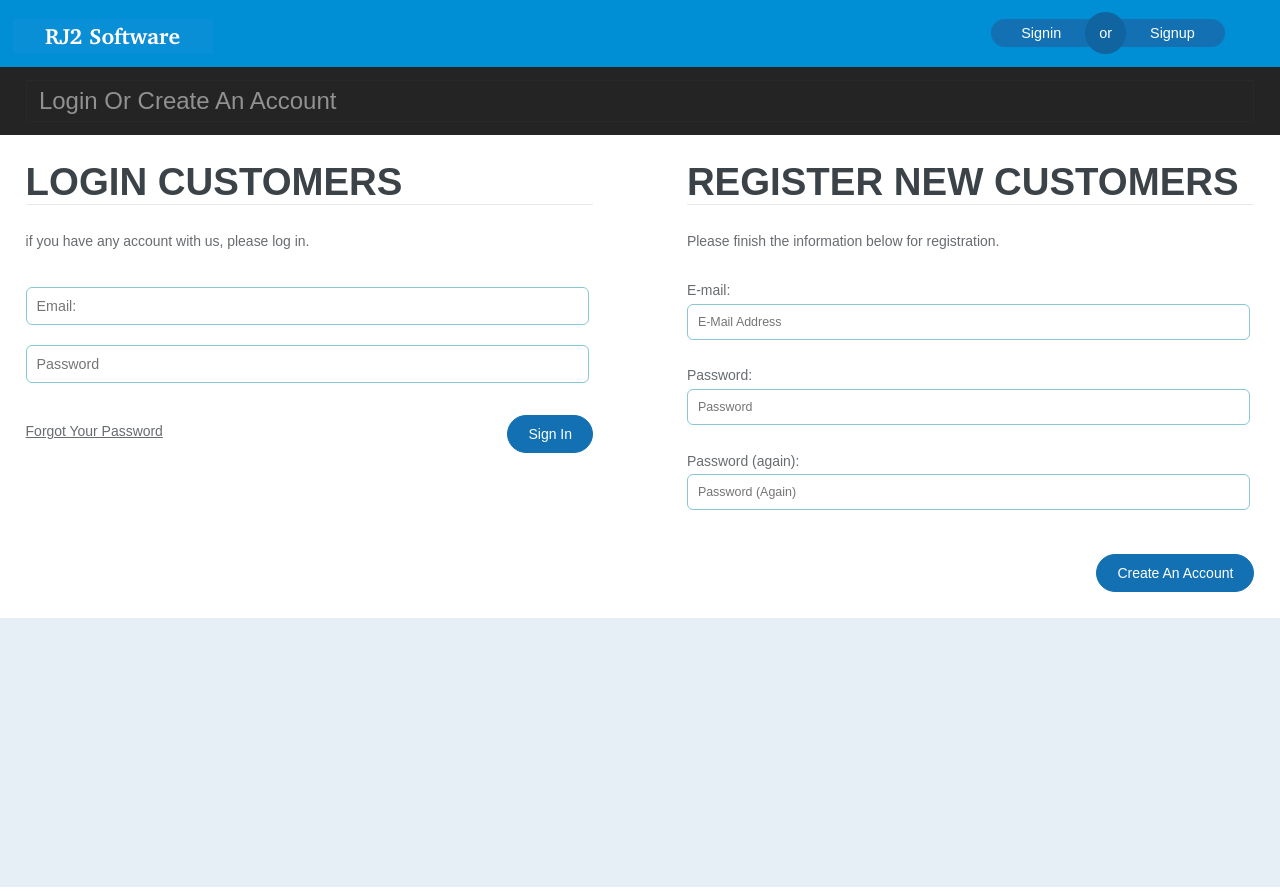
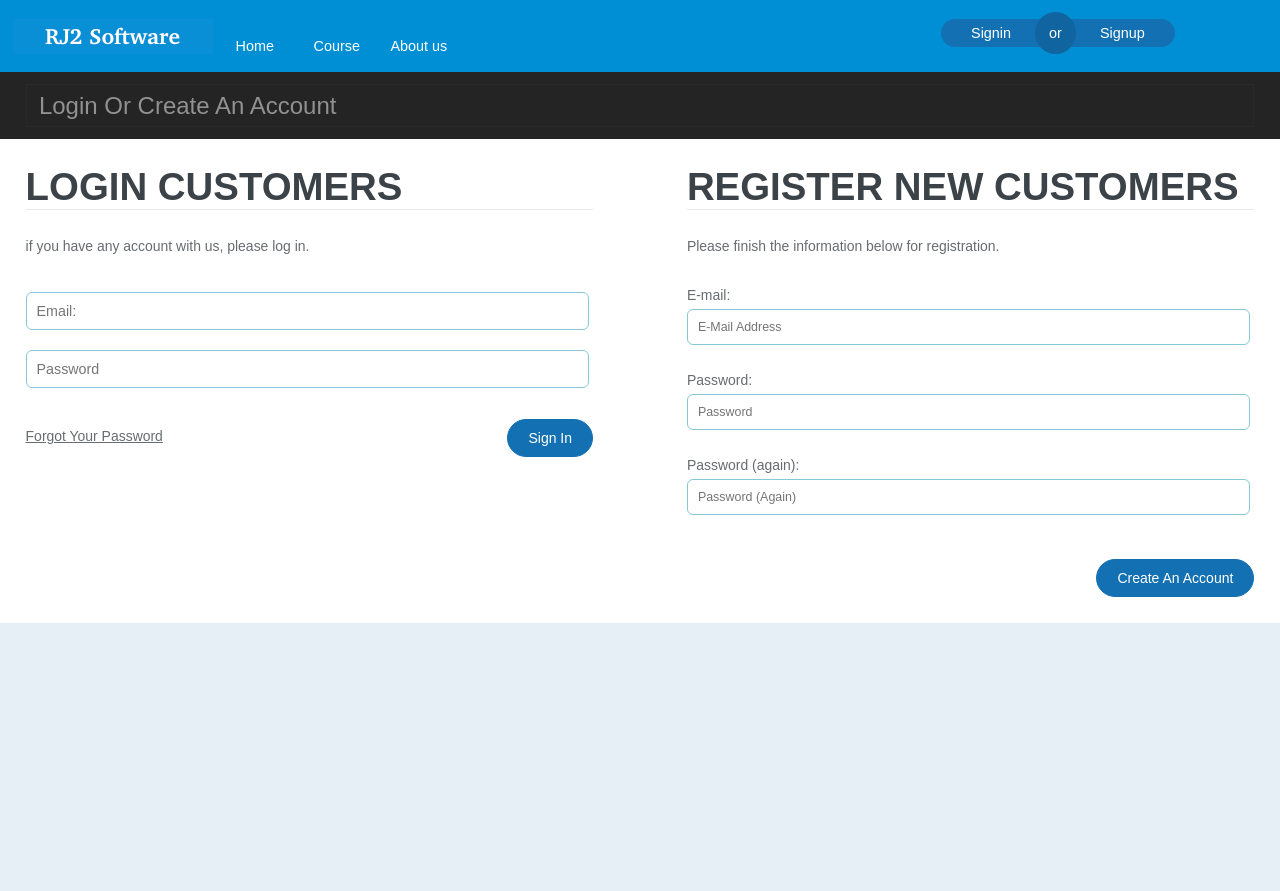
Before and after one commit to justin-f-perez/rj2, a Django app: page /accounts/signup/ in a window 1280 px wide. Run offline with Django 3.2, Linux system fonts and the light colour scheme.

Commit message:
Changing a template

```diff
--- a/rj2/static/rj2/css/style.css
+++ b/rj2/static/rj2/css/style.css
@@ -27,6 +27,35 @@ body {
   background: #ffffff;
 }
 
+#sddm
+{	margin: 0 auto;
+    padding-top: 20px;
+    width: auto;
+    height:23px;
+}
+
+#sddm li
+{	margin: 0;
+    padding-left: 2px;
+    list-style: none;
+    float: left;
+}
+
+#sddm li a
+{	display: block;
+    text-align: center;
+    padding: 5px;
+    font-size:0.9em;
+    width: 70px;
+    color:#ffffff;
+    text-align: center;
+    text-decoration: none}
+
+#sddm li a:hover
+{	color:#76AE41;
+}
+
+
 
 .header {
 	background:#008FD5;
@@ -39,7 +68,7 @@ body {
 }
 .signin{
 	float:right;
-	width: 22%;
+	width: 26%;
 	position: relative;
 	margin-top: 0.5%;
 }
@@ -420,12 +449,34 @@ h4.style{
 	color:  #686C70;
 	margin: 4% 0;
 }
+.edit_center{
+    float: left;
+    width: 44.33333%;
+    margin-left: 26.3333%;
+    padding: 2%;
+    min-height: 350px;
+}
+.edit_center h3{
+    font-size: 2.4em;
+    font-weight: 700;
+    color:#3C4348;
+    text-transform: uppercase;
+    text-shadow: 0 1px 0 white;
+    border-bottom: 1px solid #E9E9E9;
+}
+.edit_center p{
+    font-size: 0.8725em;
+    line-height:1.9em;
+    color:  #686C70;
+    margin: 4% 0;
+}
 .btn form input[type="button"],.registration_form input[type="submit"]{
 	font-family: 'Microsoft yahei', sans-serif;
 	cursor:pointer;
 	background: #1371B3;
 	border: 1px solid #1371B3;
 	padding: 10px 20px;
+    margin-left: 20px;
 	outline:none;
 	color: #ffffff;
 	font-size: 0.8755em;
--- a/rj2/templates/account/signup.html
+++ b/rj2/templates/account/signup.html
@@ -27,6 +27,14 @@
 		{% endif %}
             </ul>
         </div>
+        <ul id="sddm">
+            <li><a href="#">Home</a>
+            </li>
+            <li><a href="#">Course</a>
+            </li>
+            <li><a href="#">About us</a>
+            </li>
+        </ul>
         <div class="clear"> </div>
     </div>
 <!-- start top_bg -->
```
